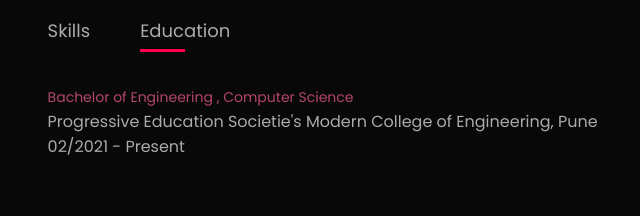
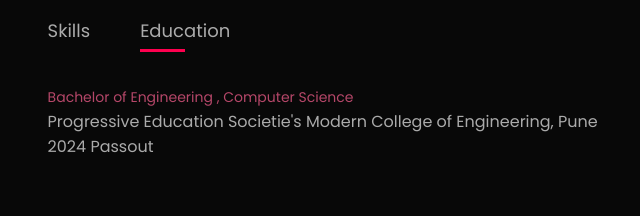
Before and after one commit to AdityaPawar2011/SeeMe.github.io, a plain HTML site: page index.html in a window 1280 px wide. Both pictures are taken after a click on the element "Education". Shown: the part 1058-1274 px from the top of the page, 490-1130 px from the left. Drawn offline with Linux system fonts and the light colour scheme.

Commit message:
Update index.html

```diff
--- a/index.html
+++ b/index.html
@@ -53,7 +53,7 @@
 
                         <div class="tab-contents" id="education">
                             <ul>
-                                <li><span>Bachelor of Engineering , Computer Science</span><br>Progressive Education Societie's Modern College of Engineering, Pune<br>02/2021 - Present</li>
+                                <li><span>Bachelor of Engineering , Computer Science</span><br>Progressive Education Societie's Modern College of Engineering, Pune<br>2024 Passout</li>
 
                             </ul>
                         </div>
```
